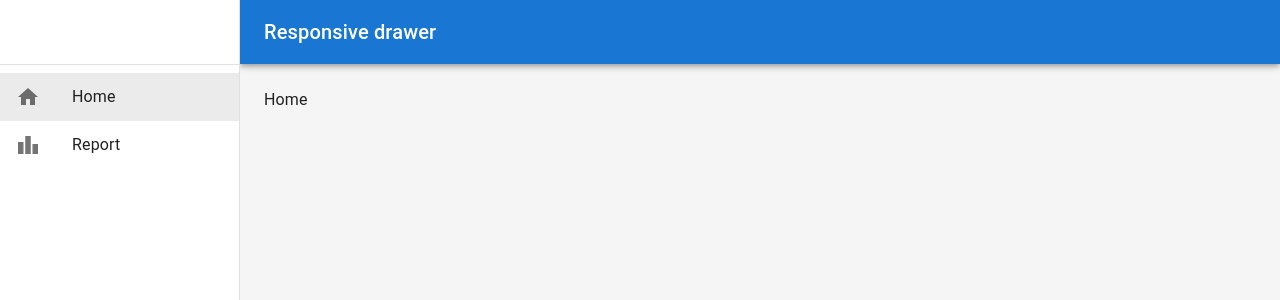
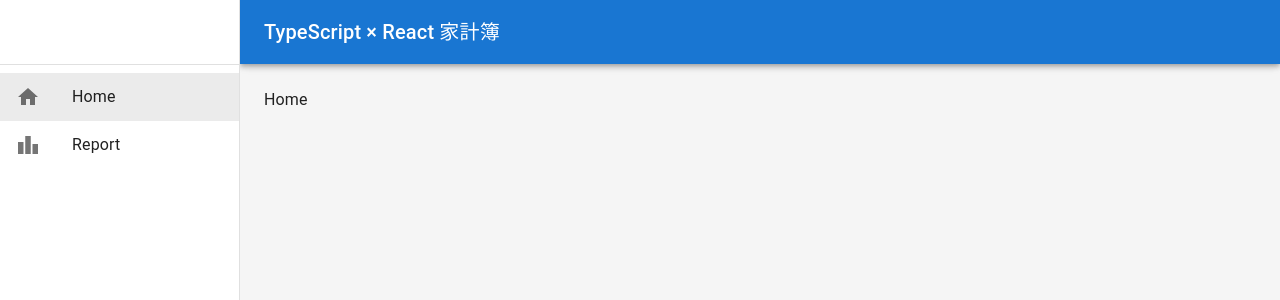
Before and after one commit to boon2187/household-app, a React (Create React App) app: page / in a window 1280 px wide. Shown: the top 300 px of the page. Built offline with nearby package versions, Linux system fonts and the light colour scheme.

Commit message:
ツールバー上の文字を変更

```diff
--- a/src/components/layout/AppLayout.tsx
+++ b/src/components/layout/AppLayout.tsx
@@ -67,7 +67,7 @@ export default function AppLayout() {
             <MenuIcon />
           </IconButton>
           <Typography variant="h6" noWrap component="div">
-            Responsive drawer
+            TypeScript × React 家計簿
           </Typography>
         </Toolbar>
       </AppBar>
```
